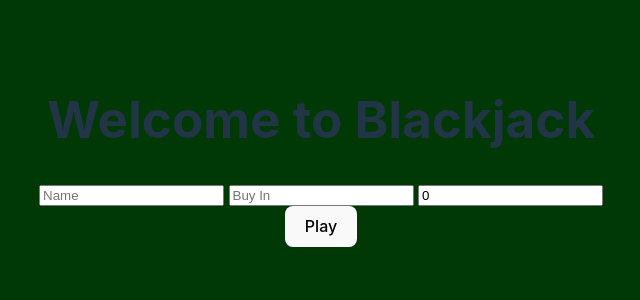
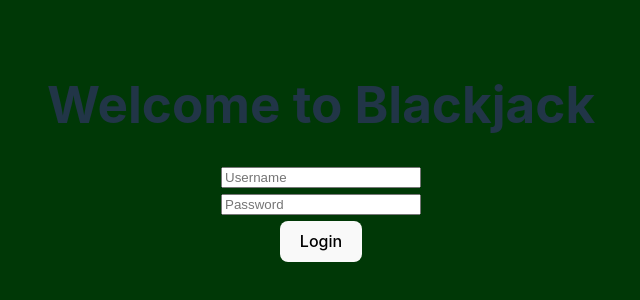
Before and after one commit to DanchoAtanasov/blackjack, a Svelte app in the folder uiclient/: page / in a window 1280 px wide. Shown: the part 248-548 px from the top of the page, without its empty margins (319-959 px from the left). Built offline with nearby package versions, Linux system fonts and the light colour scheme; no server answers.

Commit message:
Add login foundations

```diff
--- a/uiclient/src/App.svelte
+++ b/uiclient/src/App.svelte
@@ -3,12 +3,15 @@
   import HitButton from './lib/HitButton.svelte';
   import StandButton from './lib/StandButton.svelte';
   import PlayerHand from './lib/PlayerHand.svelte';
-  import { currPlayerName, playersStore, isConnected, hasGameStarted, isGameOver } from './stores';
+  import { currPlayerName, playersStore, isConnected, isLoggedIn, hasGameStarted, isGameOver } from './stores';
 
   import { onMount } from 'svelte';
   import Session from './Session';
   import DealerHand from './lib/DealerHand.svelte';
   import CurrentBet from './lib/CurrentBet.svelte';
+  import LoginButton from './lib/LoginButton.svelte';
+
+  var session = new Session();
 
   function checkTokenCookie() {
     console.log(document.cookie);
@@ -16,12 +19,16 @@
 
   onMount(async () => {
     checkTokenCookie();
+    session.callNew();
   });
 
-  var session = new Session();
 
   function handleStartGame(event) {
     session.connect();
+  }
+
+  function handleLogin(event) {
+    session.login(event.detail);
   }
 
   function sendHit() {
@@ -38,7 +45,9 @@
 <main>
   <h1>Welcome to Blackjack</h1>
 
-  {#if !$isConnected}
+  {#if !$isLoggedIn}
+    <LoginButton on:login={handleLogin}/>
+  {:else if !$isConnected}
     <PlayButton on:start-game={handleStartGame}/>
   {:else if !$hasGameStarted && !$isGameOver}
     <p>Name is {$currPlayerName}, waiting for game to begin...</p>
--- a/uiclient/src/Session.ts
+++ b/uiclient/src/Session.ts
@@ -1,12 +1,14 @@
 import {
   dealerHandStore, playersStore, isConnected, hasGameStarted, NewPlayerRequest,
-  newPlayerRequestStore, isGameOver, currBetStore, currTurn,
+  newPlayerRequestStore, isGameOver, currBetStore, currTurn, LoginRequest, isLoggedIn
 } from './stores'
 import { get } from 'svelte/store'
 import type { Player, Hand } from './stores';
 
 
 const API_SERVER_URL = "https://blackjack.gg/api/play"
+const API_SERVER_NEW = "https://blackjack.gg/api/new"
+const API_SERVER_LOGIN = "https://blackjack.gg/api/login"
 
 type Token = {
   Token: string,
@@ -188,4 +190,37 @@ export default class Session {
     );
     return gameDetails
   }
+
+  async callNew() {
+    console.log("Found cookie, sending it to /new")
+    var resp: string = await fetch(API_SERVER_NEW, {
+      method: "POST",
+      headers: {'Content-Type': 'application/json'},
+      credentials: "include",
+    }).then(res => res.json()
+    ).catch(err => console.log(`Error getting details ${err}`)
+    );
+    console.log(resp);
+    return
+  }
+
+  async login(loginRequest: LoginRequest): Promise<GameDetails> {
+    var resp: void | Response = await fetch(API_SERVER_LOGIN, {
+      method: "POST",
+      headers: {'Content-Type': 'application/json'},
+      body: JSON.stringify(loginRequest),
+      credentials: "include",
+    }).then(resp => {
+      if (resp.status === 200) {
+        console.log("Login Successful");
+        isLoggedIn.set(true);
+      } else if (resp.status === 401) {
+        console.log("Wrong password");
+      } else {
+        console.log(resp);
+      }
+    }).catch(err => console.log(`Error getting details ${err}`)
+    );
+    return
+  }
 }
--- /dev/null
+++ b/uiclient/src/lib/LoginButton.svelte
@@ -0,0 +1,37 @@
+
+<script lang="ts">
+  import { createEventDispatcher } from 'svelte';
+
+  const dispatch = createEventDispatcher();
+
+  var username, password;
+
+  function login() {
+    dispatch('login', {username, password});
+  }
+
+</script>
+
+
+<form class="content">
+  <input type="text" bind:value={username} placeholder="Username" />
+  <input type="password" bind:value={password} placeholder="Password"/>
+</form>
+<button on:click={login}>
+  Login
+</button>
+
+<style>
+  input::-webkit-outer-spin-button,
+  input::-webkit-inner-spin-button {
+    -webkit-appearance: none;
+    margin: 0;
+  }
+  input {
+    display: block;
+    margin: auto;
+    margin-bottom: 6px;
+    width: 35%;
+    justify-content: center;
+  }
+</style>
--- a/uiclient/src/stores.ts
+++ b/uiclient/src/stores.ts
@@ -23,11 +23,17 @@ export type NewPlayerRequest = {
   CurrBet: number,
 }
 
+export type LoginRequest = {
+  username: string,
+  password: string,
+}
+
 export const currPlayerName = writable('');
 export const currTurn = writable('');
 export const buyin = writable(0);
 export const newPlayerRequestStore = writable<NewPlayerRequest>();
 export const isConnected = writable(false);
+export const isLoggedIn = writable(false);
 export const hasGameStarted = writable(false);
 export const isGameOver = writable(false);
 export const currBetStore = writable(0);
```
Also changed, not shown: 1 other file (tests, documents, lock files or other folders).
